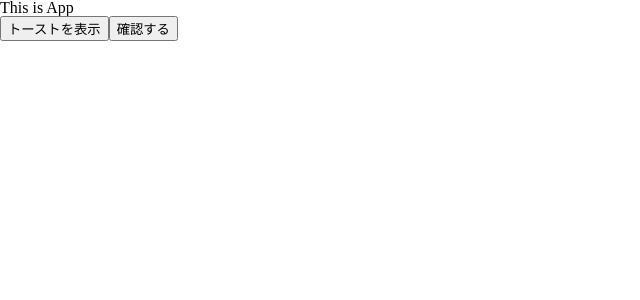
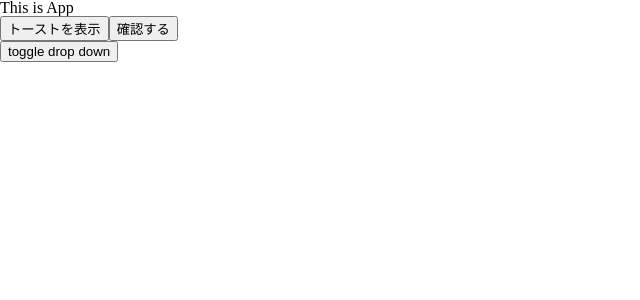
Before and after one commit to fujitakazuya/study-react, a React app: page / in a window 1280 px wide. Shown: the top 300 px of the page, without its empty margins (0-640 px from the left). Built offline with nearby package versions, Linux system fonts and the light colour scheme.

Commit message:
add dropdown

```diff
--- a/src/components/App.tsx
+++ b/src/components/App.tsx
@@ -1,6 +1,7 @@
 import { VFC, ReactPortal } from 'react'
 import { useToast } from '../hooks/useToast'
 import { useConfirm } from '../hooks/useConfirm'
+import { DropDown } from './DropDown/DropDown'
 
 type Props = {
   showToast: () => void
@@ -20,6 +21,12 @@ const Component: VFC<Props> = ({ showToast, renderToast, showConfirm, renderConf
     <button type="button" onClick={showConfirm}>
       確認する
     </button>
+    <DropDown label="toggle drop down">
+      <h1>DropDown Title</h1>
+      <div>
+        <p>DropDown Body</p>
+      </div>
+    </DropDown>
   </div>
 )
 
--- /dev/null
+++ b/src/components/DropDown/DropDown.tsx
@@ -0,0 +1,39 @@
+import { VFC, ReactNode, useState } from 'react'
+import styled from 'styled-components'
+import { DropDownBody } from './DropDownBody'
+
+type ContainerProps = {
+  label: string
+  children: ReactNode
+}
+
+type Props = {
+  isOpen: boolean
+  toggle: () => void
+  className?: string
+} & ContainerProps
+
+const Component: VFC<Props> = ({ label, isOpen, toggle, children, className }) => (
+  <div className={className}>
+    <div>
+      <button type="button" onClick={toggle}>
+        {label}
+      </button>
+    </div>
+    {isOpen && <DropDownBody {...{ toggle }}>{children}</DropDownBody>}
+  </div>
+)
+
+const StyledComponent = styled(Component)``
+
+const Container: VFC<ContainerProps> = (props) => {
+  const [isOpen, setIsOpen] = useState(false)
+
+  const toggle = () => {
+    setIsOpen((prev) => !prev)
+  }
+
+  return <StyledComponent {...{ isOpen, toggle, ...props }} />
+}
+
+export const DropDown = Container
--- /dev/null
+++ b/src/components/DropDown/DropDownBody.tsx
@@ -0,0 +1,34 @@
+import { VFC, ReactNode, forwardRef } from 'react'
+import styled from 'styled-components'
+import { useOutsideClick } from '../../hooks/useOutsideClick'
+
+type Props = {
+  className?: string
+  children: ReactNode
+}
+
+type ContainerProps = {
+  toggle: () => void
+  children: ReactNode
+}
+
+const Component = forwardRef<HTMLDivElement, Props>(({ children, className }, ref) => (
+  <div className={className} ref={ref}>
+    <div>{children}</div>
+  </div>
+))
+
+const StyledComponent = styled(Component)`
+  > div {
+    border: 1px solid #ddd;
+    margin: 1rem;
+  }
+`
+
+const Container: VFC<ContainerProps> = ({ toggle, children }) => {
+  const ref = useOutsideClick<HTMLDivElement>(toggle)
+
+  return <StyledComponent ref={ref}>{children}</StyledComponent>
+}
+
+export const DropDownBody = Container
--- /dev/null
+++ b/src/hooks/useOutsideClick.ts
@@ -0,0 +1,29 @@
+import { useEffect, useCallback, useRef } from 'react'
+
+export const useOutsideClick = <T extends HTMLElement>(onClose: () => void) => {
+  const ref = useRef<T>(null)
+
+  const handleClick = useCallback(
+    (event: MouseEvent) => {
+      if (!event.target) {
+        return
+      }
+
+      const inside = !!ref.current?.contains(event.target as Node)
+      if (inside) {
+        return
+      }
+
+      onClose()
+    },
+    [onClose]
+  )
+
+  useEffect(() => {
+    document.addEventListener('click', handleClick)
+
+    return () => document.removeEventListener('click', handleClick)
+  }, [handleClick])
+
+  return ref
+}
```
